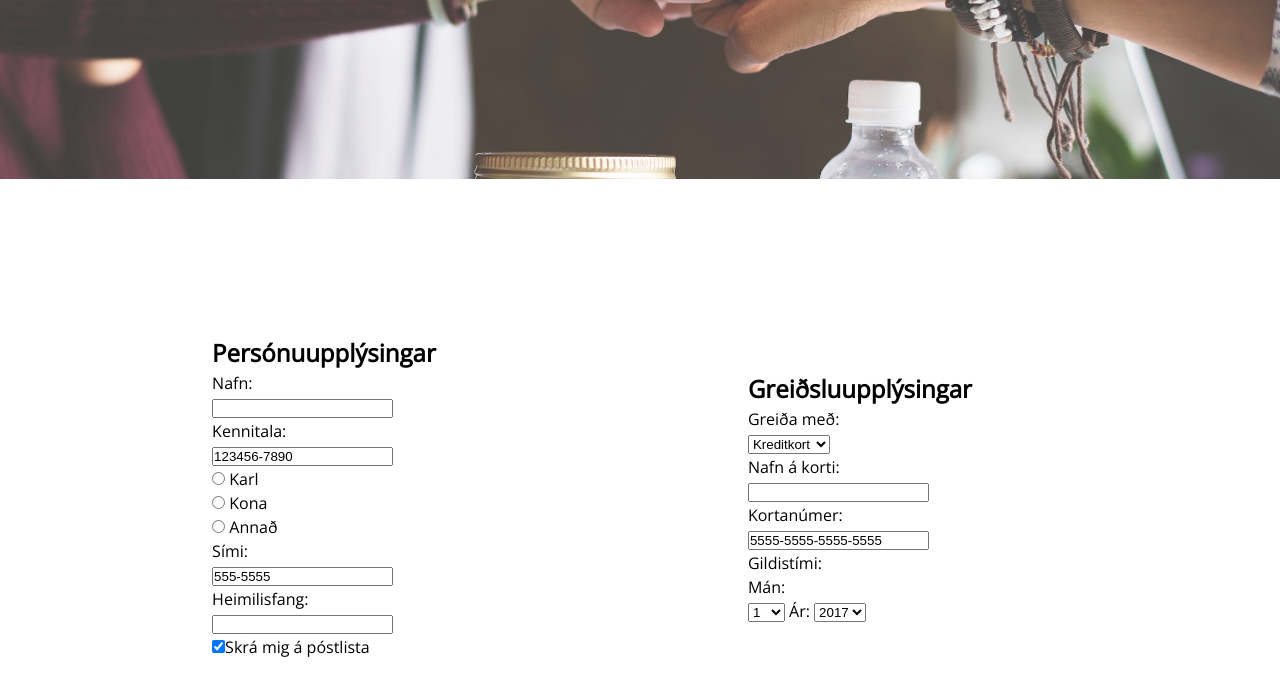
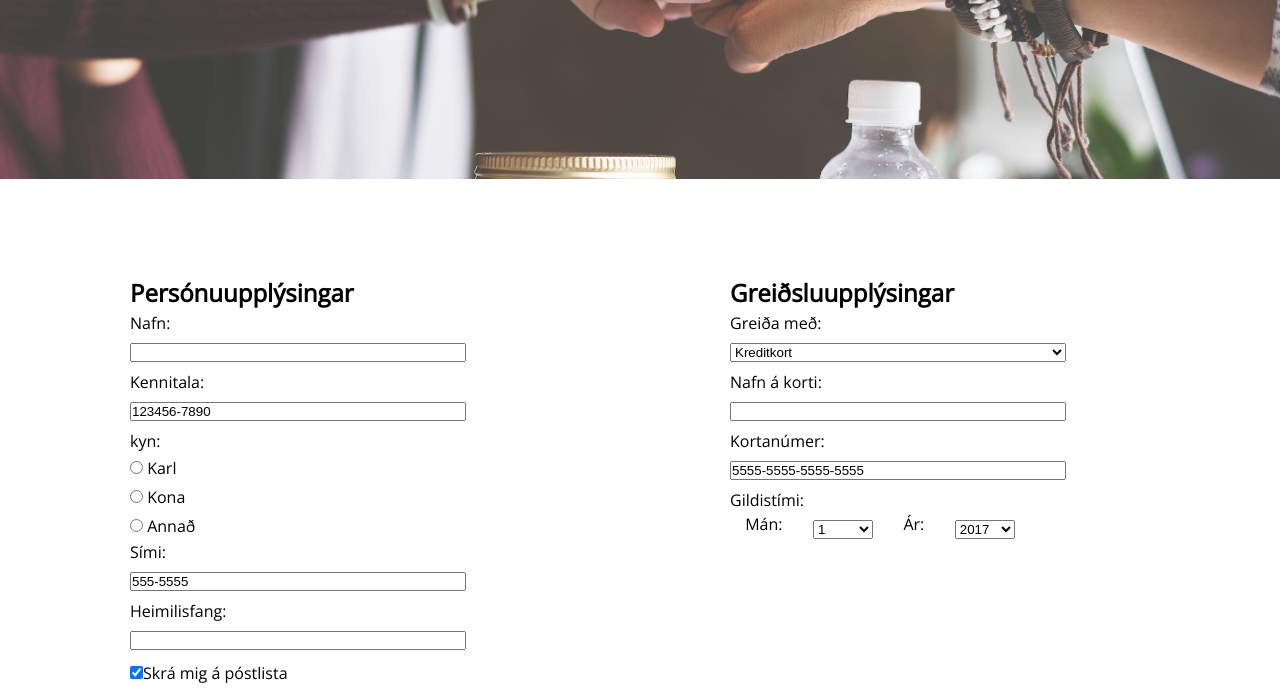
Before and after one commit to hfg7/Stortverkefni, a plain HTML site: page kaupa.html in a window 1280 px wide. Shown: the part 261-952 px from the top of the page. Drawn offline with nearby package versions, Linux system fonts and the light colour scheme.

Commit message:
restinn að shittinu

```diff
--- a/kaupa.html
+++ b/kaupa.html
@@ -1,5 +1,5 @@
 <!DOCTYPE html>
-<html>
+<html lang="is">
   <head>
     <meta charset="utf-8">
     <meta name="viewport" content="width=device-width, initial-scale=1">
@@ -33,19 +33,28 @@
       </header>
 
 <main>
+
 <section>
+
 <form method="get" action="kaupa.html">
-  <div class="heild">
-    <div class="personu">
+
+<div class="form">
+
+  <div class="form__person">
       <h2>Persónuupplýsingar</h2>
-        Nafn:<br>
-        <input type="text" name="nafn" required><br>
+          Nafn:
+        <br>
+        <input class="lengd" type="text" name="nafn" required><br>
         Kennitala:<br>
-        <input type="text" name="kt"  value="123456-7890" required><br>
+        <input class="lengd" type="text" name="kt"  value="123456-7890" required><br>
 
       <div class="ratio">
+        <p>
+          kyn:
+        </p>
         <label>
-          <input type="radio" name="kyn" value="Karl" required> Karl</label><br>
+          <input type="radio" name="kyn" value="Karl" required>
+        Karl</label><br>
         <label>
           <input type="radio" name="kyn" value="Kona" required> Kona</label><br>
         <label>
@@ -53,16 +62,16 @@
         </div>
         <div class="sími__heim">
           Sími:<br>
-          <input type="text" class="sími" name="simi"  value="555-5555" required><br>
+          <input class="lengd" type="text" class="sími" name="simi"  value="555-5555" required><br>
           Heimilisfang:<br>
-          <input type="text" name="heimilisfang" required><br>
+          <input class="lengd" type="text" name="heimilisfang" required><br>
           <label>
             <input type="checkbox" name="postur" checked>Skrá mig á póstlista
           </label>
           </div>
      </div>
 
-     <div class="greidslu">
+  <div class="form__pay">
         <h2>Greiðsluupplýsingar</h2>
           Greiða með:<br>
           <select class="kort" name="kort">
@@ -71,12 +80,12 @@
             <option value="Millifærsla">Millifærsla</option>
           </select><br>
         Nafn á korti:<br>
-        <input type="text" name="nafn" required><br>
+        <input class="lengd" type="text" name="nafn" required><br>
         Kortanúmer:<br>
-        <input type="text" name="kortanr"  value="5555-5555-5555-5555" required><br>
+        <input class="lengd" type="text" name="kortanr"  value="5555-5555-5555-5555" required><br>
         Gildistími:<br>
-        Mán:
         <div class="valid">
+          <p>Mán:</p>
           <select class="gildis" name="manudur" required>
            <option value="Jan">1</option>
            <option value="feb">2</option>
@@ -91,7 +100,7 @@
            <option value="nov">11</option>
            <option value="des">12</option>
          </select>
-        Ár:
+        <p>Ár:</p>
         <select class="gildis" name="ar" required>
           <option value="2017">2017</option>
           <option value="2018">2018</option>
@@ -103,7 +112,9 @@
         </select>
       </div>
     </div>
-    </div>
+  </div>
+
+
     <div class="takki__panta">
   <a href="#" class="button button__order">Panta</a>
     </div>
--- a/scss/header.scss
+++ b/scss/header.scss
@@ -7,7 +7,7 @@
     background-size: cover;
     box-shadow: inset 0 0 0 1000px rgba(255, 255, 255, 0.2);
 
-    @media (max-width: 599px) {
+    @media (max-width: $width-mid) {
       height: 70vh;
       background: transparent url("media/bg.jpg") no-repeat fixed 10% 100%;
     }
@@ -19,7 +19,7 @@
     background-size: cover;
     box-shadow: inset 0 0 0 1000px rgba(255, 255, 255, 0.2);
 
-    @media (max-width: 599px) {
+    @media (max-width: $width-mid) {
       height: 70vh;
       background: transparent url("media/bg-subpage.jpg") no-repeat 10%;
       background-size: cover;
--- a/scss/heading.scss
+++ b/scss/heading.scss
@@ -29,7 +29,7 @@
     opacity: 1;
     animation: lina1 1s ease-in 1;
 
-    @media (max-width: 599px) {
+    @media (max-width: $width-mid) {
       font-size: 1.5rem;
     }
 
@@ -45,7 +45,7 @@
     opacity: 0;
     animation: lina2 1s ease-in 1s 1 forwards;
 
-    @media (max-width: 599px) {
+    @media (max-width: $width-mid) {
       font-size: 3rem;
     }
 
--- /dev/null
+++ b/scss/kaupa.scss
@@ -0,0 +1,59 @@
+.form {
+  display: flex;
+  justify-content: space-around;
+
+  @media (max-width: 600px) {
+    flex-direction: column;
+  }
+
+  &__person {
+    width: 35%;
+    padding-bottom: 5rem;
+
+    @media (max-width: 600px) {
+      width: 90%;
+    }
+  }
+
+  &__pay {
+    width: 35%;
+    padding-bottom: 5rem;
+
+    @media (max-width: 600px) {
+      width: 90%;
+    }
+  }
+}
+
+.lengd {
+  width: 80%;
+
+  @media (max-width: 600px) {
+    max-width: 350px;
+  }
+}
+
+
+.takki__panta {
+  display: flex;
+  justify-content: center;
+}
+
+.form input {
+  margin: 0.5rem 0;
+}
+
+.form select {
+  margin: 0.5rem 0;
+  width: 80%;
+}
+
+.valid {
+  display: flex;
+  justify-content: space-around;
+  max-width: 300px;
+}
+
+.valid select {
+  max-width: 60px;
+}
--- a/scss/main.scss
+++ b/scss/main.scss
@@ -61,7 +61,7 @@ section {
     flex-direction: column;
     justify-content: space-between;
 
-    @media (max-width: 600px) {
+    @media (max-width: $width-mid) {
       margin-top: 4rem;
     }
   }
@@ -76,10 +76,12 @@ section {
 
   &__text {
     text-align: center;
+    height: 100%;
 
     .quote {
       padding-top: 1rem;
       padding-bottom: 1rem;
+      min-height: 110px;
       font-size: 1.4rem;
       font-style: italic;
       font-weight: bolder;
@@ -93,6 +95,7 @@ section {
     .lengd {
       font-size: 0.8rem;
       color: #808080;
+      width: 100%;
     }
   }
 }
--- a/scss/text.scss
+++ b/scss/text.scss
@@ -5,11 +5,6 @@
     flex-direction: column;
     justify-content: center;
     min-height: 100%;
-
-    @media (max-width: 600px) {
-      justify-content: flex-start;
-      max-height: 50%;
-    }
   }
 
   &__quote {
@@ -17,45 +12,10 @@
     font-family: "Open Sans", sans-serif;
     font-size: 1.8rem;
     font-style: italic;
-}
+  }
 
   p {
     padding-top: 9px;
     padding-bottom: 9px;
   }
 }
-
-//Allt hérna innan þetta comments eru classar fyrir kaup.html
-.heild {
-  display: flex;
-  margin: 4rem;
-}
-.personu{
-  margin-right: 5rem;
-  width: 100%;
-}
-.greidslu{
-margin-left: 15rem;
-width: 100%
-}
-.takki__panta{
-  display: flex;
-  justify-content: center;
-  margin-bottom: 5rem;
-}
-.heild input{
-  margin: 10px;
-  max-width: 378px;
-  width: 100%;
-}
-.heild select{
-  margin: 10px;
-  max-width: 378px;
-  width: 100%;
-}
-.valid{
-  display: flex;
-}
-.valid select{
-  max-width: 60px;
-}
--- a/styles.scss
+++ b/styles.scss
@@ -60,3 +60,4 @@ main { /* stylelint-disable-line */
 @import "scss/text";
 @import "scss/button";
 @import "scss/main";
+@import "scss/kaupa";
```
Also changed, not shown: um.html (+2 -5 lines), styles.css.
